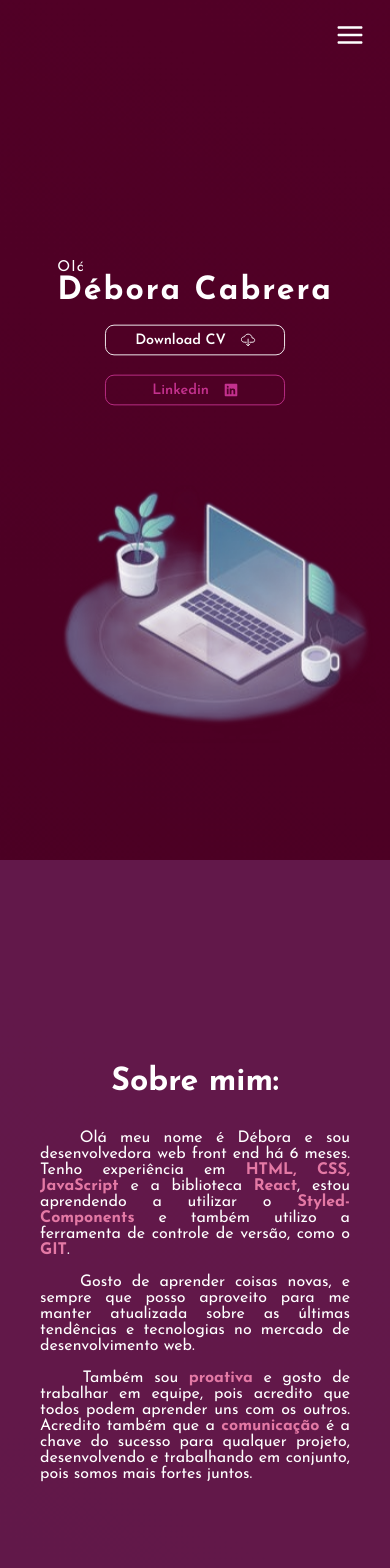
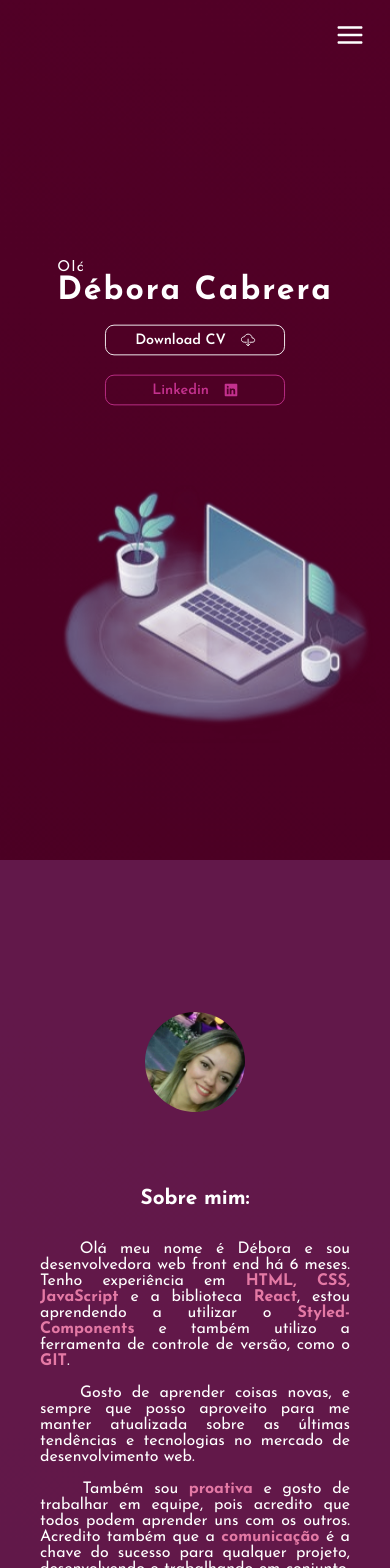
Before and after one commit to Deby2021/my-portifolio-React, a React (Create React App) app: page / in a window 390 px wide. Shown: the top 1568 px of the page. Built offline with nearby package versions, Linux system fonts and the light colour scheme; no server answers.

Commit message:
About Mobile

```diff
--- a/src/pages/About/styles.css
+++ b/src/pages/About/styles.css
@@ -15,10 +15,6 @@
   display: flex;
   align-items: center;
   justify-content: space-evenly;
-
-  @media (max-width: 720px) {
-    flex-direction: column;
-  }
 }
 
 .Abouts {
@@ -29,10 +25,6 @@
   text-align: left;
   font-size: 1.3rem;
   width: 50%;
-
-  @media (max-width: 854px) {
-    font-size: 1rem;
-  }
 
   @media (max-width: 720px) {
     width: 100%;
@@ -58,10 +50,6 @@
   width: 320px;
   position: relative;
   border-radius: 50%;
-
-  @media (max-width: 720px) {
-    display: none;
-  }
 }
 
 .ImgContainer img {
@@ -69,3 +57,39 @@
   object-fit: cover;
   border-radius: 50%;
 }
+
+@media screen and (max-width: 780px) {
+  .Container {
+    display: flex;
+    flex-direction: column;
+    align-items: center;
+    justify-content: center;
+  }
+  .ImgContainer {
+    width: 200px;
+  }
+
+  .Abouts {
+    font-size: 1rem;
+  }
+}
+
+@media screen and (max-width: 450px) {
+  .Info {
+    flex-direction: column;
+  }
+
+  .ImgContainer {
+    width: 100px;
+    margin-top: 8rem;
+  }
+
+  .Abouts h1 {
+    font-size: 1.3rem;
+    text-align: center;
+  }
+
+  .pAbout {
+    font-size: 1rem;
+  }
+}
--- a/src/pages/Home/styles.css
+++ b/src/pages/Home/styles.css
@@ -157,6 +157,6 @@
   .HomeContainer .hello {
     margin-left: 0;
     font-size: 15px;
-    letter-spacing: 1.5\px;
+    letter-spacing: 1.5px;
   }
 }
```
